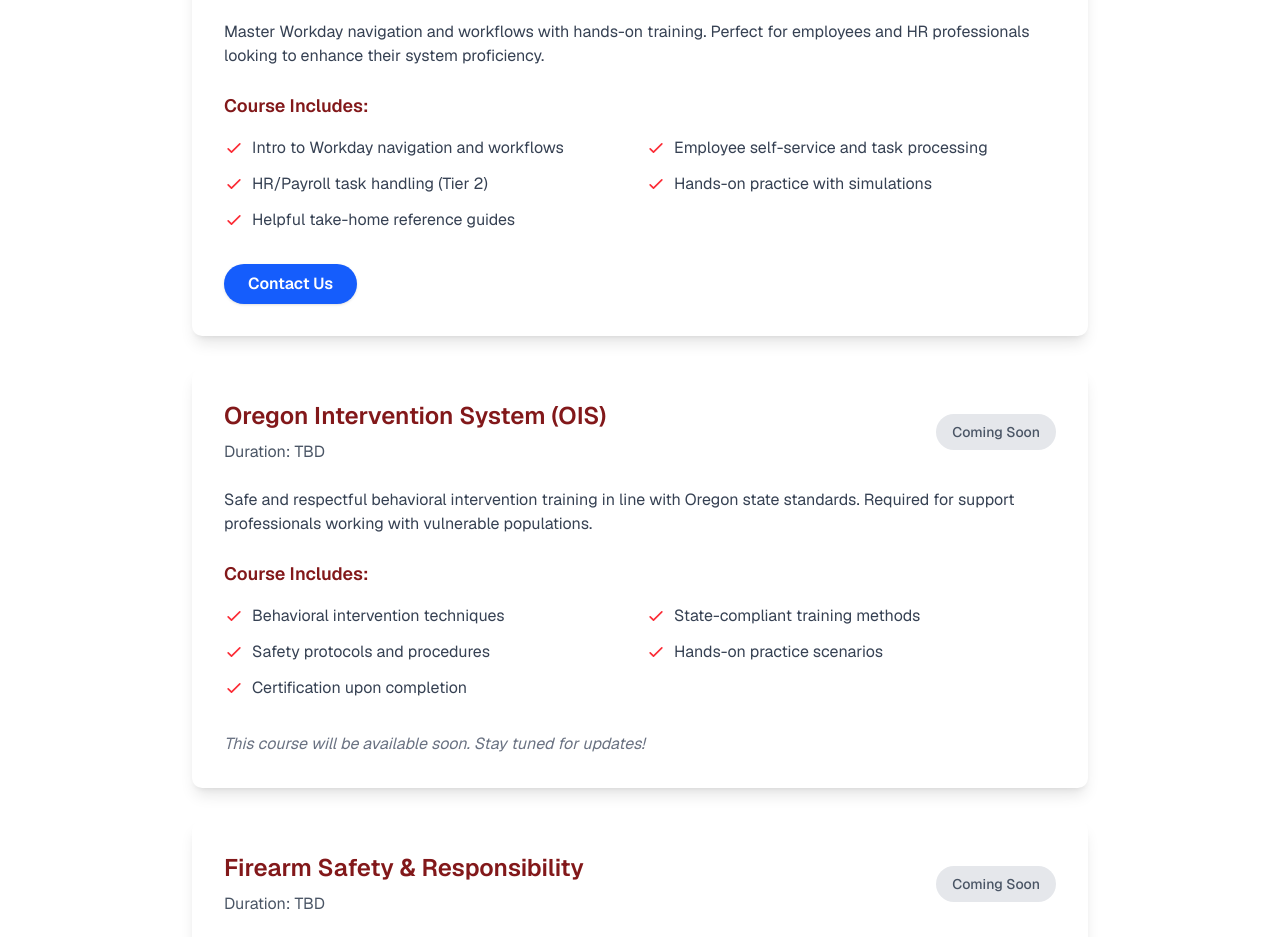
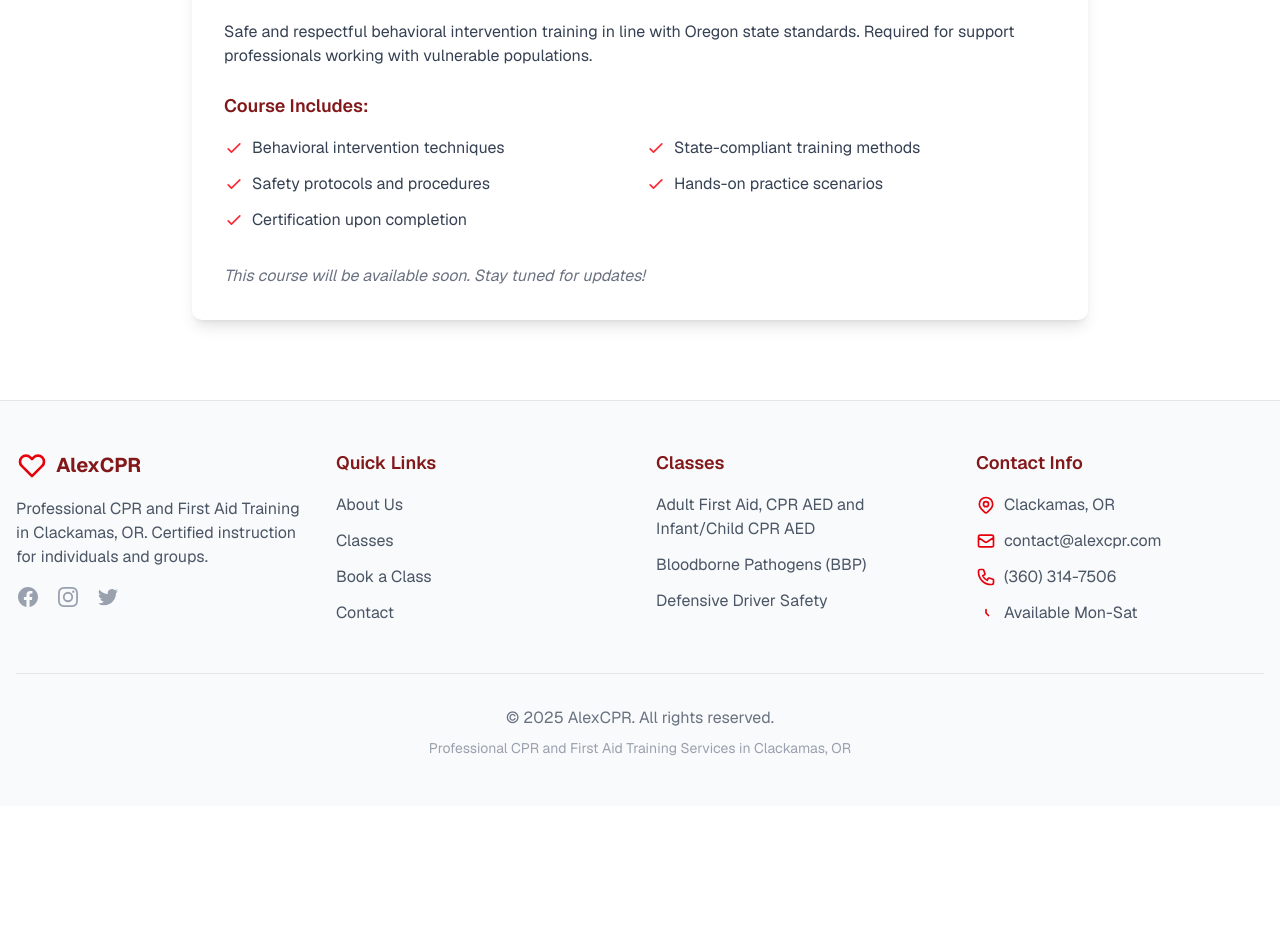
Before and after one commit to MulualemBerhanu/alexCPR, a Next.js app: page /classes in a window 1280 px wide. Shown: the part 1860-2797 px from the top of the page. After the commit the page ends 2666 px from the top, so only its background shows below. Built offline with nearby package versions, Linux system fonts and the light colour scheme.

Commit message:
update class

```diff
--- a/src/app/book/page.tsx
+++ b/src/app/book/page.tsx
@@ -68,34 +68,8 @@
       "Rules for commercial/fleet drivers",
       "Completion certificate"
     ]
-  },
-  {
-    id: "workday-training",
-    title: "Workday Training (Tier 1 & 2)",
-    price: 80,
-    duration: "3 hours",
-    description: "Master Workday navigation and workflows with hands-on training. Perfect for employees and HR professionals looking to enhance their system proficiency.",
-    includes: [
-      "Intro to Workday navigation and workflows",
-      "Employee self-service and task processing",
-      "HR/Payroll task handling (Tier 2)",
-      "Hands-on practice with simulations",
-      "Helpful take-home reference guides"
-    ],
-    contactOnly: true
-  },
-  {
-    id: "test-class",
-    title: "Test Payment Class",
-    price: 5,
-    duration: "5 minutes",
-    description: "This is a test class for payment integration. Use this to test the Stripe payment flow with a $5 charge.",
-    includes: [
-      "Test payment integration",
-      "No real class provided",
-      "For development/testing only"
-    ]
-  },
+  }
+  // Removed Workday Training, Test Payment Class, and Firearm Safety
 ];
 
 const holidays = [
--- a/src/app/classes/page.tsx
+++ b/src/app/classes/page.tsx
@@ -60,21 +60,6 @@
     ]
   },
   {
-    id: "workday-training",
-    title: "Workday Training (Tier 1 & 2)",
-    price: 80,
-    duration: "3 hours",
-    description: "Master Workday navigation and workflows with hands-on training. Perfect for employees and HR professionals looking to enhance their system proficiency.",
-    includes: [
-      "Intro to Workday navigation and workflows",
-      "Employee self-service and task processing",
-      "HR/Payroll task handling (Tier 2)",
-      "Hands-on practice with simulations",
-      "Helpful take-home reference guides"
-    ],
-    contactOnly: true
-  },
-  {
     id: "ois",
     title: "Oregon Intervention System (OIS)",
     price: null,
@@ -88,33 +73,6 @@
       "Certification upon completion"
     ],
     comingSoon: true
-  },
-  {
-    id: "firearm-safety",
-    title: "Firearm Safety & Responsibility",
-    price: null,
-    duration: "TBD",
-    description: "Comprehensive firearm safety training covering safe handling, legal responsibilities, and secure storage. Ideal for civilians, new owners, and security personnel.",
-    includes: [
-      "Safe firearm handling techniques",
-      "Legal responsibilities and regulations",
-      "Secure storage practices",
-      "Emergency response protocols",
-      "Hands-on safety demonstrations"
-    ],
-    comingSoon: true
-  },
-  {
-    id: "test-class",
-    title: "Test Payment Class",
-    price: 5,
-    duration: "5 minutes",
-    description: "This is a test class for payment integration. Use this to test the Stripe payment flow with a $5 charge.",
-    includes: [
-      "Test payment integration",
-      "No real class provided",
-      "For development/testing only"
-    ]
   }
 ];
 
```
